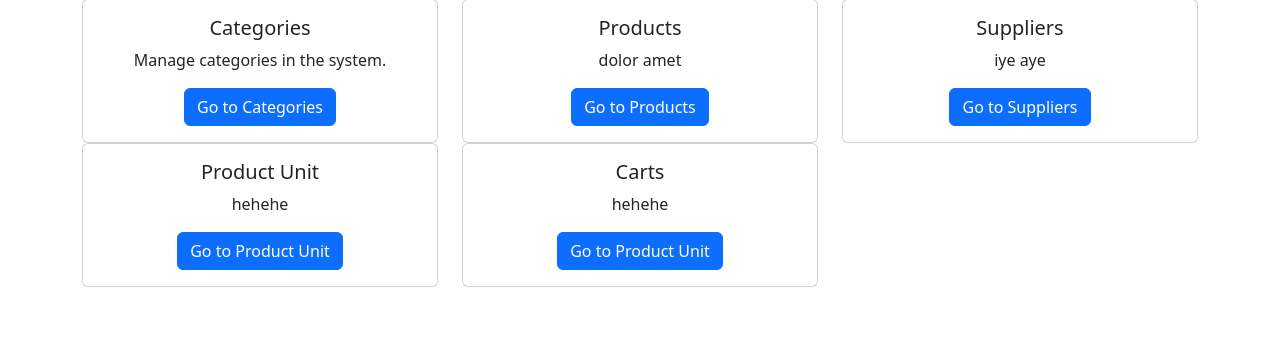
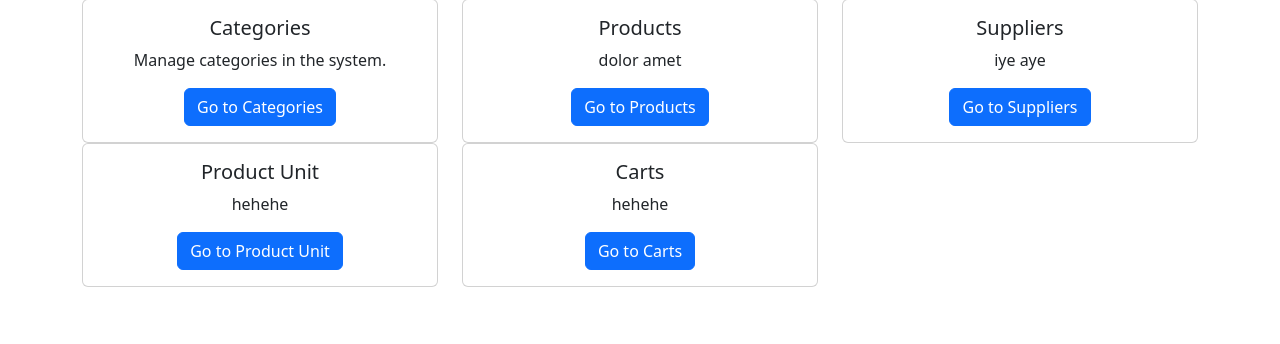
Before and after one commit to vicky5571/sales_hp_remake, a PHP site: page / in a window 1280 px wide. Shown: the part 159-503 px from the top of the page. Run offline with PHP 8.4, Linux system fonts and the light colour scheme; the visitor is signed in with stand-in values (Sample User, id 1).

Commit message:
changed minor text in index

```diff
--- a/index.php
+++ b/index.php
@@ -67,7 +67,7 @@
                     <div class="card-body">
                         <h5 class="card-title">Carts</h5>
                         <p class="card-text">hehehe</p>
-                        <a href="carts.php" class="btn btn-primary">Go to Product Unit</a>
+                        <a href="carts.php" class="btn btn-primary">Go to Carts</a>
                     </div>
                 </div>
             </div>
```
